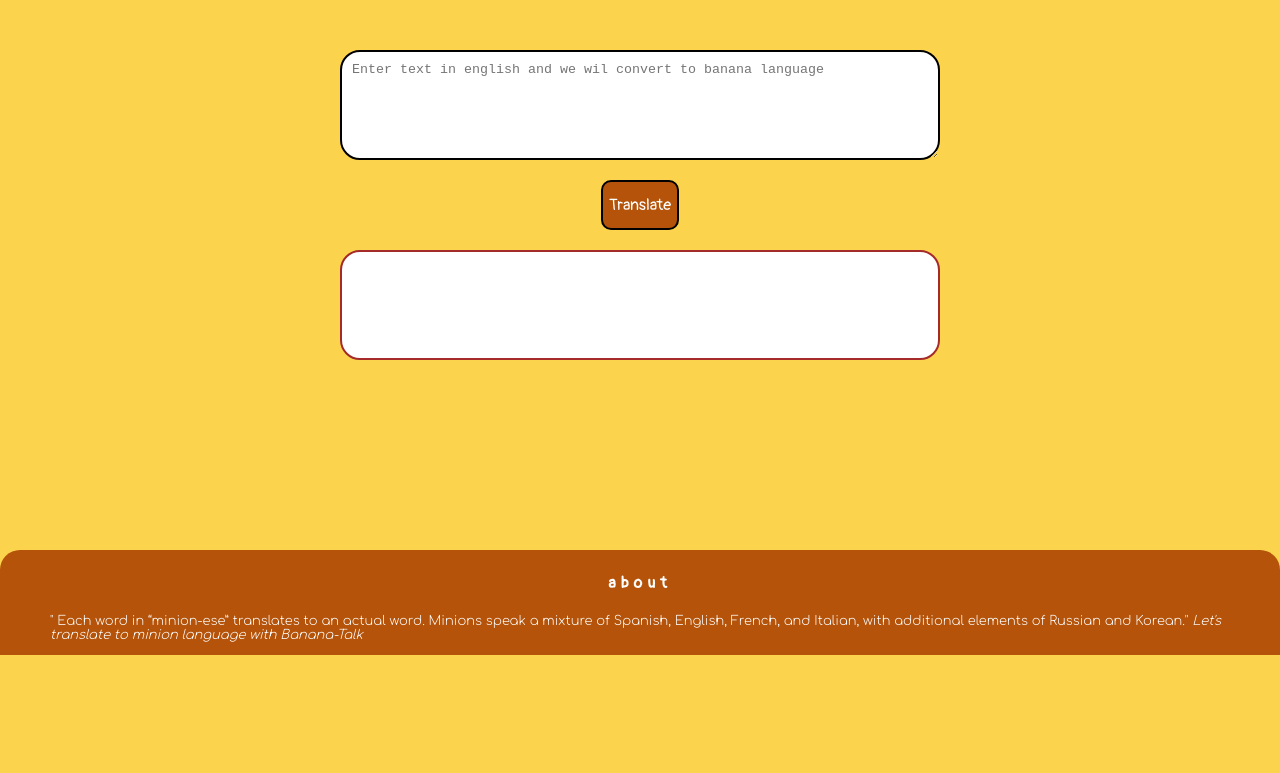
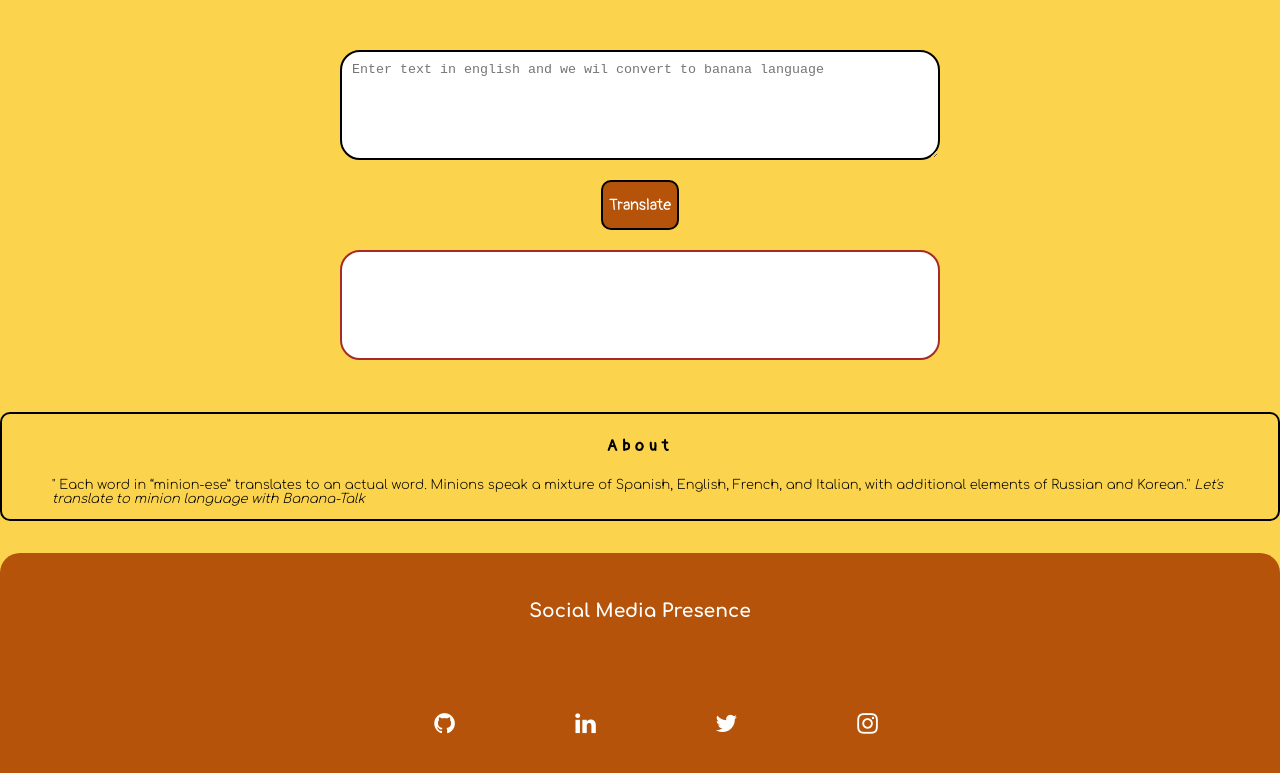
Before and after one commit to Adarsh-Patel-Dev/banana-talk, a plain HTML site: page index.html in a window 1280 px wide. Shown: the part 145-918 px from the top of the page. Before the commit the page ends 800 px from the top, so only its background shows below. Drawn offline with Linux system fonts and the light colour scheme.

Commit message:
added footer

```diff
--- a/index.html
+++ b/index.html
@@ -7,6 +7,8 @@
     <!-- <meta http-equiv="X-UA-Compatible" content="IE=edge"> -->
     <title>banana speak </title>
     <link href="style.css" rel="stylesheet" />
+    <link rel="stylesheet" href="https://cdnjs.cloudflare.com/ajax/libs/font-awesome/4.7.0/css/font-awesome.min.css">
+
 
 
 
@@ -41,14 +43,25 @@
 
    </div>
 
-<footer class="footer">
-    <h4>about</h4>
+<div class="footer">
+    <h4>About</h4>
            <p> " Each word in “minion-ese” translates to an actual word.
             Minions speak a mixture of Spanish, English, French, and Italian, with additional elements of Russian and
             Korean." <em> Let's translate to minion language with Banana-Talk</em></p>
+</div>
 
+</body>
 
+<footer>
+    <h3>Social Media Presence</h3>
+<div class="icon">
+<a href="https://github.com/Adarsh-Patel-Dev" class="fa fa-github"></a>
+<a href="https://www.linkedin.com/in/adarsh-patel-449a55175" class="fa fa-linkedin"></a>
+<a href="https://twitter.com/AdarshPatelDev?s=08" class="fa fa-twitter"></a>
+<a href="https://instagram.com/git_sit_code" class="fa fa-instagram"></a>
+
+</div>
 
 </footer>
-</body>
+
 </html>
--- a/style.css
+++ b/style.css
@@ -66,7 +66,17 @@ body {
     border-style: none;
     border-radius: 10px;
     border: 2px solid black;
+    transition: 1s;
 
+}
+
+#btn-translate:hover{
+    box-shadow: 5px 5px 5px rgba(46, 46, 46, 0.788);
+    color: black;
+    background-color: #b45309a4;
+    transition: 0.5s;
+    cursor: pointer;
+    padding: 0.5rem;
 }
 
 
@@ -81,7 +91,7 @@ body {
     display: block;
     margin-left: auto;
     margin-right: auto;
-    margin-bottom: 0px;
+    margin-bottom: 20px;
     margin-top: 0px;
     border: 2px solid brown ;
     background: white;
@@ -89,13 +99,23 @@ body {
 }
 
 .footer{
- margin-top: auto;
- background-color: #B45309;
- color: white;
+    box-sizing: border-box;
+    border: 2px solid black;
+
+ margin-top: 2rem;
+ margin-bottom: 2rem;
+ background-color: rgba(255, 255, 255, 0);
+ color: black;
  height: auto;
- border-top-left-radius: 20px;
- border-top-right-radius: 20px;
+ border-radius: 10px;
 
+}
+
+.footer:hover{
+    background-color: rgb(34, 33, 33);
+    color: white;
+    box-sizing: border-box;
+    border: 2px solid brown;
 }
 
 h4{
@@ -111,3 +131,75 @@ p{
     font-family:'Comfortaa', cursive ;
     font-size: small;
 }
+
+/*footer*/
+
+footer{
+    background-color: #B45309;
+    margin: 0px;
+    border-top-left-radius: 20px;
+    border-top-right-radius: 20px;
+    font-family: 'Comfortaa', cursive;
+    transition: 1s;
+
+}
+
+footer:hover{
+    background-color: #b4530985;
+    transition: 1s;
+}
+
+.fa {
+    padding: 10px;
+    font-size: larger;
+    width: 50px;
+    height: 50px;
+    text-align: center;
+    text-decoration: none;
+    margin: 2rem;
+    color: white;
+    transition: 1s;
+  }
+
+  .fa-github:hover{
+      color: #624a85;
+     margin: 0px 50px;
+     transition: 1s;
+     font-size: xx-large;
+}
+
+  .fa-linkedin:hover{
+      color: #0e76a8 ;
+      margin: 0px 50px;
+     transition: 1s;
+     font-size: xx-large;
+  }
+
+  .fa-twitter:hover{
+      color:#1DA1F2;
+      margin: 0px 50px;
+     transition: 1s;
+     font-size: xx-large;
+  }
+
+  .fa-instagram:hover{
+      color:#fb3958 ;
+      margin: 0px 50px;
+     transition: 1s;
+     font-size: xx-large;
+  }
+
+  footer h3{
+
+      padding: 3rem;
+      margin: auto;
+      text-align: center;
+      color: white;
+  }
+
+  .icon{
+      margin-left: 2rem;
+      padding: auto;
+      text-align: center;
+      font-size: x-large;
+  }
```
